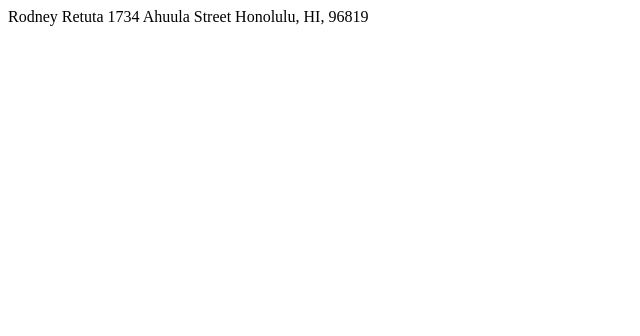
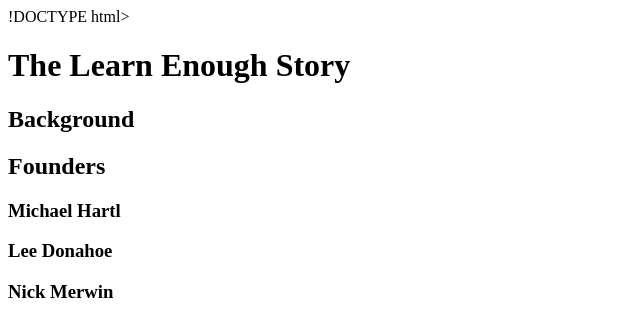
Before and after one commit to rretutaMIS/sample_webdsite, a plain HTML site: page index.html in a window 1280 px wide. Shown: the whole page, without its empty margins (0-640 px from the left). Drawn offline with Linux system fonts and the light colour scheme.

Commit message:
Update index.html

```diff
--- a/index.html
+++ b/index.html
@@ -1,12 +1,22 @@
-<!DOCTYPE html>
+!DOCTYPE html>
 <html>
   <head>
-    <title>Who am I?</title>
+    <title>Learn Enough to Be Dangerous</title>
     <meta charset="utf-8">
   </head>
   <body>
-    Rodney Retuta
-    1734 Ahuula Street
-    Honolulu, HI, 96819
+
+    <h1>The Learn Enough Story</h1>
+
+    <h2>Background</h2>
+
+    <h2>Founders</h2>
+
+    <h3>Michael Hartl</h3>
+
+    <h3>Lee Donahoe</h3>
+
+    <h3>Nick Merwin</h3>
+
   </body>
 </html>
```
